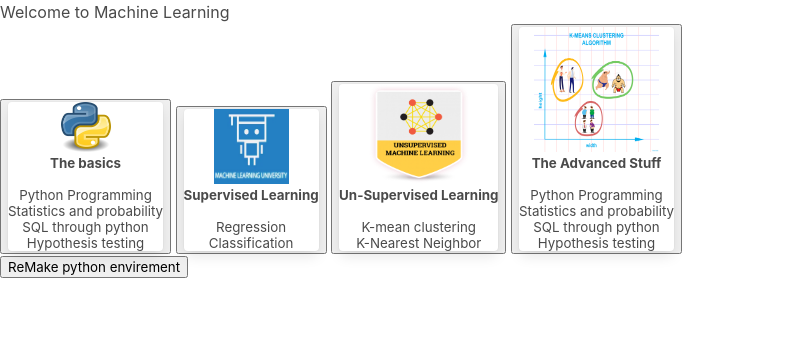
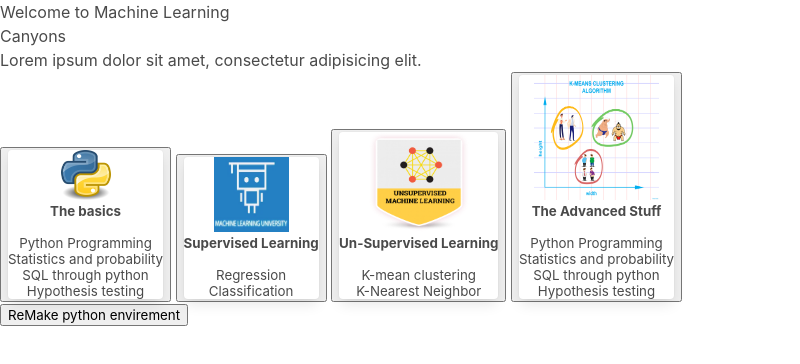
Before and after one commit to KavenArango/ML-Project, an Electron app: page src/index.html in a window 800 px wide. Drawn offline with nearby package versions, Linux system fonts and the light colour scheme; no server answers.

Commit message:
AHHHHHHHHHHHHHHHHHHHHH
AHHHHHHHHHHHH

```diff
--- a/src/index.html
+++ b/src/index.html
@@ -26,6 +26,13 @@
 
 <body>
 
+
+  <div id="app" class="container">
+    <card data-image="https://images.unsplash.com/photo-1479660656269-197ebb83b540?dpr=2&auto=compress,format&fit=crop&w=1199&h=798&q=80&cs=tinysrgb&crop=">
+      <h1 slot="header">Canyons</h1>
+      <p slot="content">Lorem ipsum dolor sit amet, consectetur adipisicing elit.</p>
+    </card>
+  </div>
 
   <button id="basicPythonbtn" class="btn">
     <div class="card">
```
Also changed, not shown: 1 other file.
